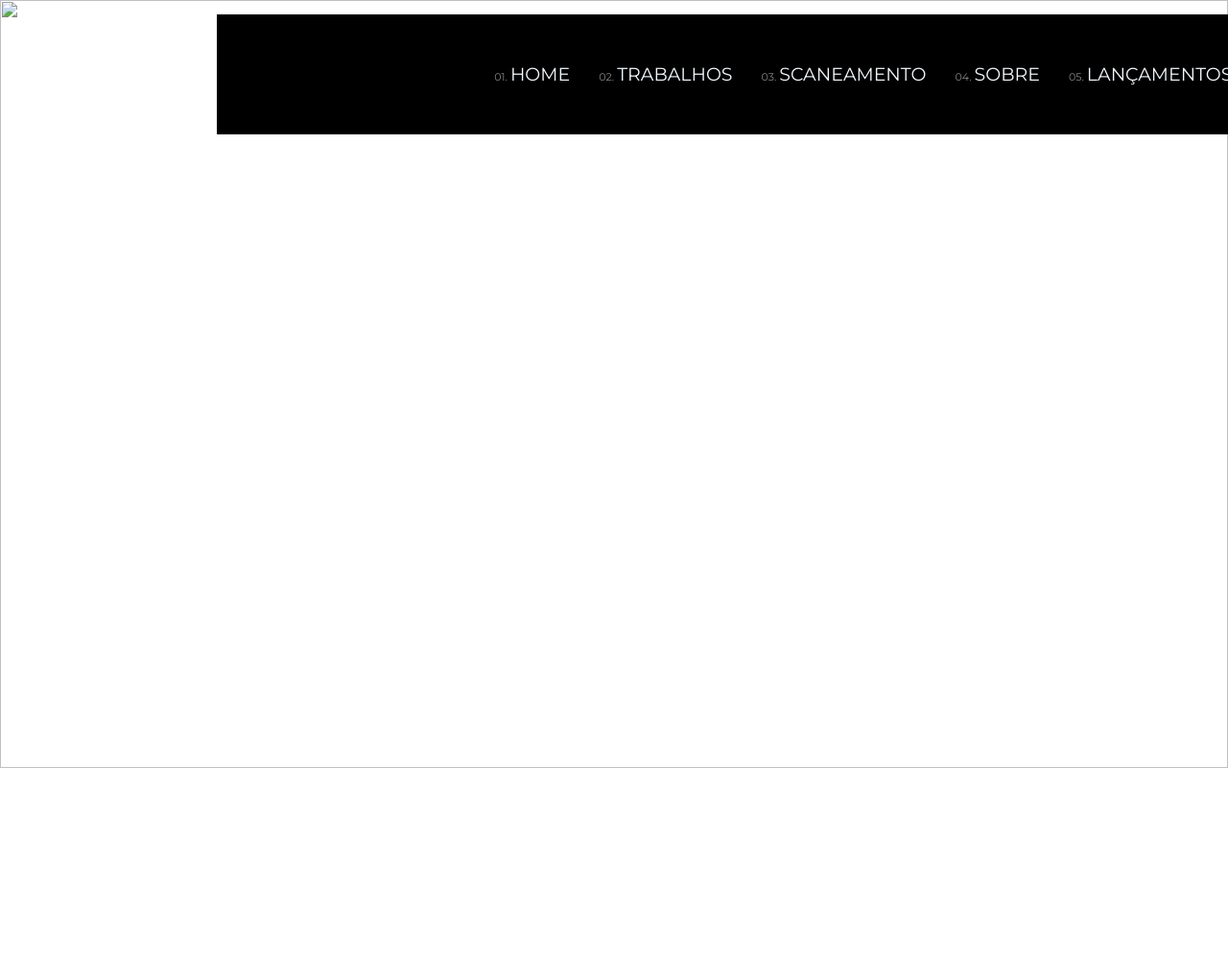
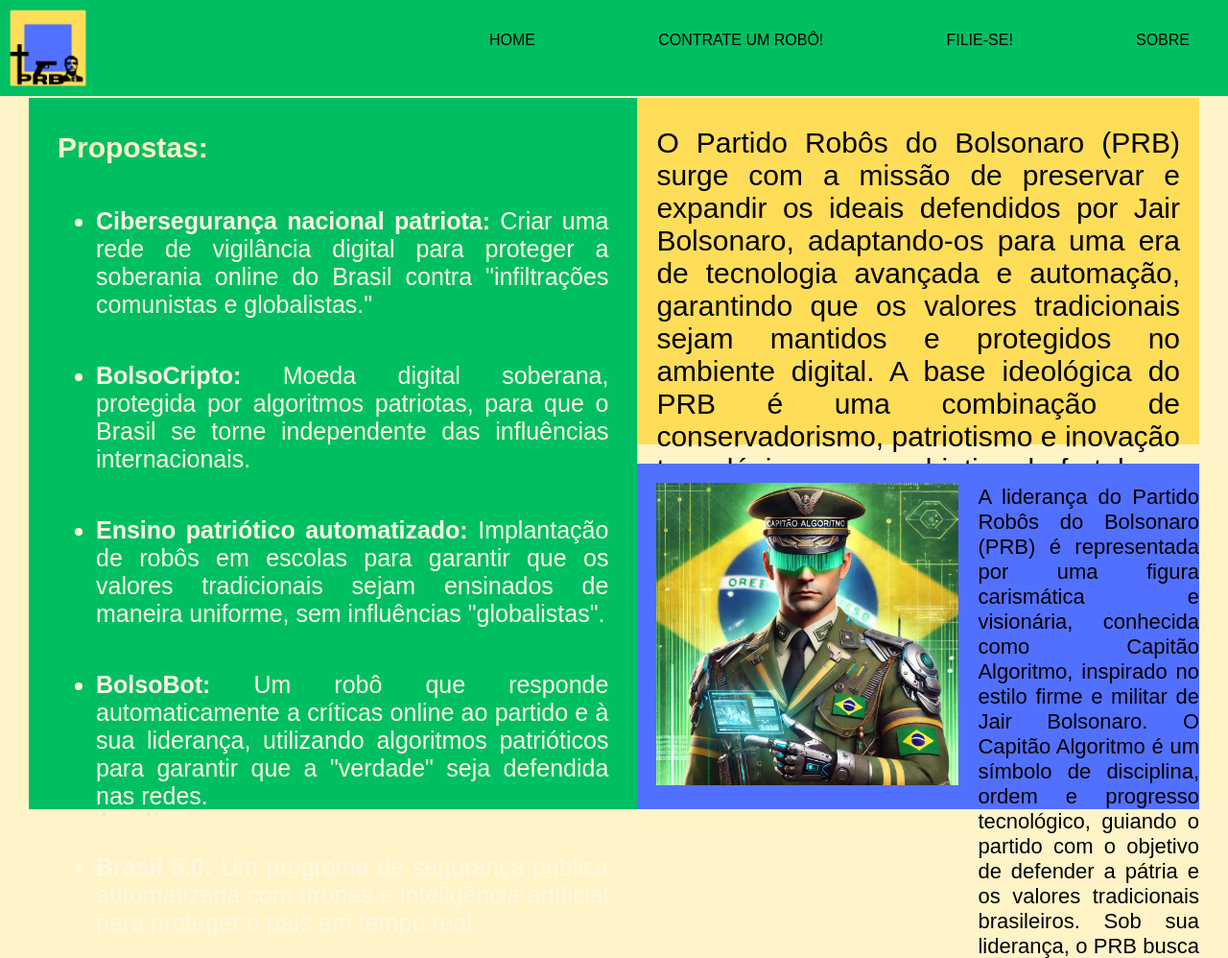
Before and after one commit to thiagoramos19/parallelo0905, a plain HTML site: page index.html in a window 1280 px wide. Shown: the top 998 px of the page at 96% size. Before the commit the page ends 848 px from the top, so only its background shows below. Drawn offline with Linux system fonts and the light colour scheme.

Commit message:
Add files via upload

```diff
--- a/index.html
+++ b/index.html
@@ -1,59 +1,49 @@
 <!DOCTYPE html>
 <html lang="pt-br">
-<head>
+<head> <!--pré-definições do site, o título, a fonte do css, e a montserrat pra deixar bonito o site-->
     <meta charset="UTF-8">
-    <meta name="viewport" content="width=device-width, initial-scale=1.0">
-    <title>Document</title>
-    <link rel="stylesheet" href="style2.css">
+    <title>PRB</title>
+    <link rel="stylesheet" href="style.css">
     <link rel="stylesheet" href="https://fonts.googleapis.com/css2?family=Montserrat:wght@400;700&display=swap">
 </head>
 <body>
     <nav>
-        <div id="logo">
-            <a href="index.html">
-                <img src="img/logo-white.png" alt="">
-            </a>
-        </div>
-        <div id="main-menu">
+        <img src="logo.png" class="logo">
+        <div id="menu">
             <ul>
-                <li><span>01.</span><a href="#">HOME</a></li>
-                <li><span>02.</span><a href="#">TRABALHOS</a></li>
-                <li><span>03.</span><a href="#">SCANEAMENTO</a></li>
-                <li><span>04.</span><a href="#">SOBRE</a></li>
-                <li><span>05.</span><a href="#">LANÇAMENTOS</a></li>
-                <li><span>06.</span><a href="#">CONTATO</a></li>
+                <li><a href="#">HOME</a></li>
+                <li><a href="#">CONTRATE UM ROBÔ!</a></li>
+                <li><a href="#">FILIE-SE!</a></li>
+                <li><a href="#">SOBRE</a></li>
             </ul>
         </div>
     </nav>
+    <br>
+    <div id="slogan">"Brasil acima de tudo, algoritmos acima de todos"</div>
+    <br>
     <header>
-        <img class="slide" src="img/slidebg1.jpg" alt="">
-        <div id="slide-bar">
-            <div id="bar-car">
-                <div id="txt-slide">
-                    Projeto
-                </div>
-                <div id="titulo-slide">
-                    Projeto
-                </div>
-                <div id="setinhas-slide">
-                    <div class="seta_esq">
-                        <a href="#">
-                            <img src="img/arrow-left.png" alt="">
-                        </a>
-                    </div>
-                    <div class="seta_dir">
-                        <a href="#">
-                            <img src="img/arrow-right.png" alt="">
-                        </a>
-                    </div>
-            </div>
-            </div>
+        <div id="green">
+            <h2>Propostas:</h2>
+            <ul>
+                <li><b>Cibersegurança nacional patriota:</b> Criar uma rede de vigilância digital para proteger a soberania online do Brasil contra "infiltrações comunistas e globalistas."
+                </li>
+                <li><b>BolsoCripto:</b> Moeda digital soberana, protegida por algoritmos patriotas, para que o Brasil se torne independente das influências internacionais.
+                </li>
+                <li><b>Ensino patriótico automatizado:</b> Implantação de robôs em escolas para garantir que os valores tradicionais sejam ensinados de maneira uniforme, sem influências "globalistas".
+                </li>
+                <li><b>BolsoBot:</b> Um robô que responde automaticamente a críticas online ao partido e à sua liderança, utilizando algoritmos patrióticos para garantir que a "verdade" seja defendida nas redes.
+                </li>
+                <li><b>Brasil 5.0:</b> Um programa de segurança pública automatizada com drones e inteligência artificial para proteger o país em tempo real.
+                </li>
+            </ul>
+        </div>
+        <br>
+        <div id="content">
+            <div id="yellow"><p id="text-yellow">O Partido Robôs do Bolsonaro (PRB) surge com a missão de preservar e expandir os ideais defendidos por Jair Bolsonaro, adaptando-os para uma era de tecnologia avançada e automação, garantindo que os valores tradicionais sejam mantidos e protegidos no ambiente digital. A base ideológica do PRB é uma combinação de conservadorismo, patriotismo e inovação tecnológica, com o objetivo de fortalecer o Brasil como uma nação soberana, independente e armada, tanto no mundo físico quanto no digital.</p></div>
+
+            <div id="blue"><img src="caprobo.webp" class="capitao"> <p id="text-blue">A liderança do Partido Robôs do Bolsonaro (PRB) é representada por uma figura carismática e visionária, conhecida como Capitão Algoritmo, inspirado no estilo firme e militar de Jair Bolsonaro. O Capitão Algoritmo é um símbolo de disciplina, ordem e progresso tecnológico, guiando o partido com o objetivo de defender a pátria e os valores tradicionais brasileiros. Sob sua liderança, o PRB busca unir a força do conservadorismo com a inovação tecnológica, garantindo a soberania do Brasil tanto no campo político quanto no digital.</p> </div>
         </div>
     </header>
 
-    <div class="separador">
-
-
-    </div>
 </body>
 </html>
--- /dev/null
+++ b/style.css
@@ -0,0 +1,166 @@
+/*definções para o corpo*/
+
+body{
+    margin: 0%;
+    background-color: #fff4c8;
+    display: block;
+}
+
+/*definições para a parte de navegação*/
+nav{
+    display: flex;
+    position: absolute;
+    background-color: #00bf63;
+    height: 100px;
+    width: 100%;
+    float: left;
+    justify-content: space-between;
+    vertical-align: middle;
+}
+
+.logo{
+    width: 100px;
+    height: 100px;
+}
+
+
+#menu{
+    display: flex;
+    float: right;
+    justify-content: space-between;
+    width: 770px;
+
+}
+
+#menu li{
+    display: flex;
+
+    float: left;
+
+}
+
+#menu ul{
+    padding: 0%;
+    display: flex;
+    align-items: center;
+    width: 730px;
+    vertical-align: middle;
+    margin-top: 0;
+    justify-content: space-between;
+}
+
+#menu li a{
+    font-family: 'Montsserat', sans-serif;
+    text-decoration: black;
+    color: black;
+}
+
+/*definições para o slogan*/
+#slogan{
+    position: absolute;
+    top: 100px;
+    width: -webkit-fill-available;
+
+    margin: 20px;
+    font-size: 25px;
+    text-align: center;
+    font-family: 'Segoe UI', Tahoma, Geneva, Verdana, sans-serif;
+}
+
+/*definições para o a parte "home" do site*/
+header{
+    display: flex;
+    position: absolute;
+    padding: 0px 30px 30px 30px;
+    align-items: center;
+    top: 175px;
+
+    max-height: -webkit-fill-available;
+    width: -webkit-fill-available;
+    vertical-align: middle;
+    justify-content: space-between;
+}
+
+/*definições para as propostas*/
+#green{
+    position: absolute;
+    float: right;
+    width: 48%;
+    background-color: #00bf63;
+    padding: 10px;
+    height: 721px;
+}
+#green ul{
+
+    justify-content: space-between;
+}
+#green ul li{
+    text-align: justify;
+    font-size: 25px;
+    font-family: 'Montsserat', sans-serif;
+    color: #fff9e2;
+    margin-left: 20px;
+    margin-right: 20px;
+    margin-top: 45px;
+    margin-bottom: 45px;
+}
+#green h2{
+    margin-left: 20px;
+    color: #fff4c8;
+    font-size: 30px;
+    font-family: 'Montsserat', sans-serif;
+}
+
+/*definições para a ideologia e o líder*/
+
+#content{
+    float: right;
+    height: 741px;
+    width: 48%;
+    justify-content: space-between;
+
+}
+
+/*definições para a ideologia*/
+
+#yellow{
+    float: right;
+
+    height: 360.5px;
+    width: -webkit-fill-available;
+    background-color: #fedd59;
+}
+#text-yellow{
+    text-align: justify;
+    font-size: 30px;
+    font-family: 'Montsserat', sans-serif;
+    margin-left: 20px;
+    margin-right: 20px;
+}
+
+/*definições para o líder*/
+
+#blue{
+    float: right;
+    display: flex;
+    height: 360.5px;
+    width: -webkit-fill-available;
+    margin-top: 20px;
+    background-color: #5270fe;
+}
+
+.capitao{
+    width: 315px;
+    height: 315px;
+    margin-top: 20px;
+    margin-left: 20px;
+}
+
+#text-blue{
+
+    text-align: justify;
+    font-size: 22px;
+    font-family: 'Montsserat', sans-serif;
+    width: 490px;
+    margin-left: 20px;
+}
```
Also changed, not shown: caprobo.webp (added), logo.png (added).
